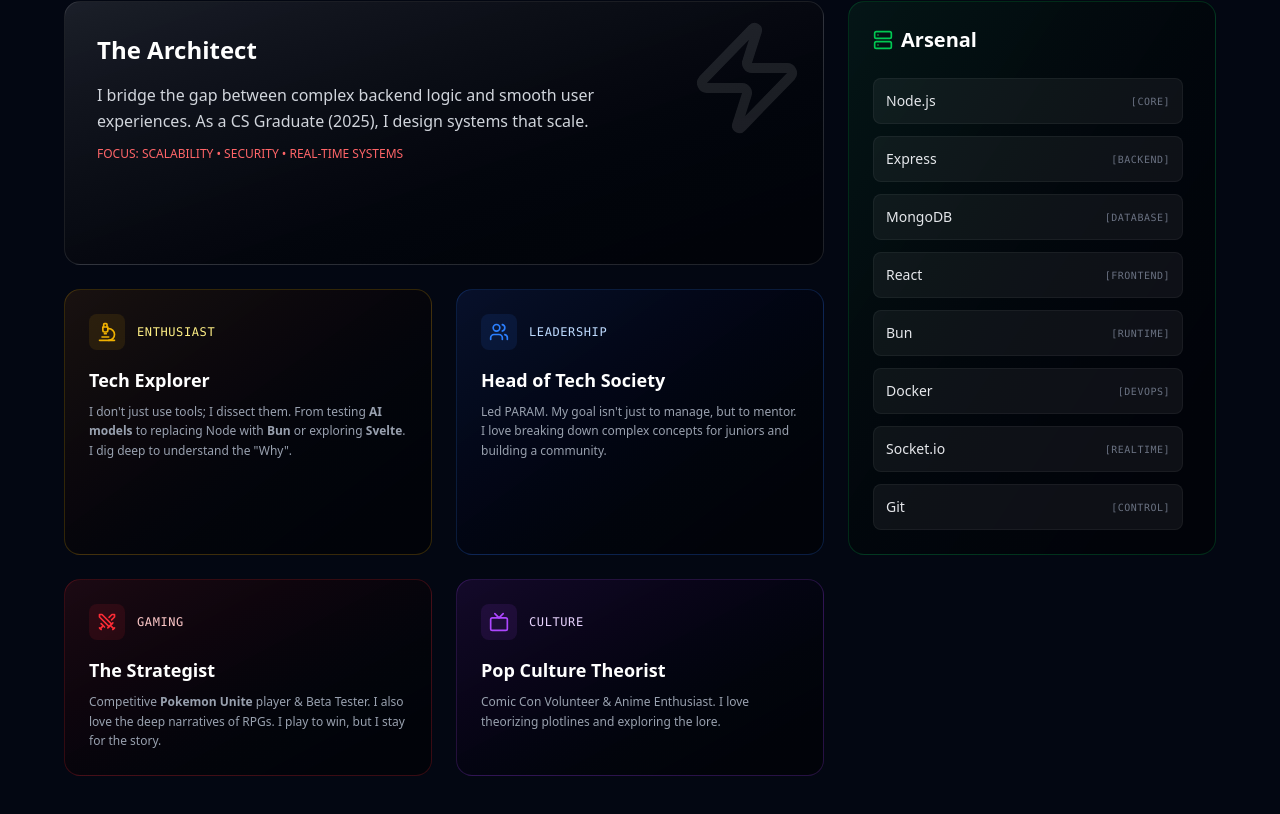
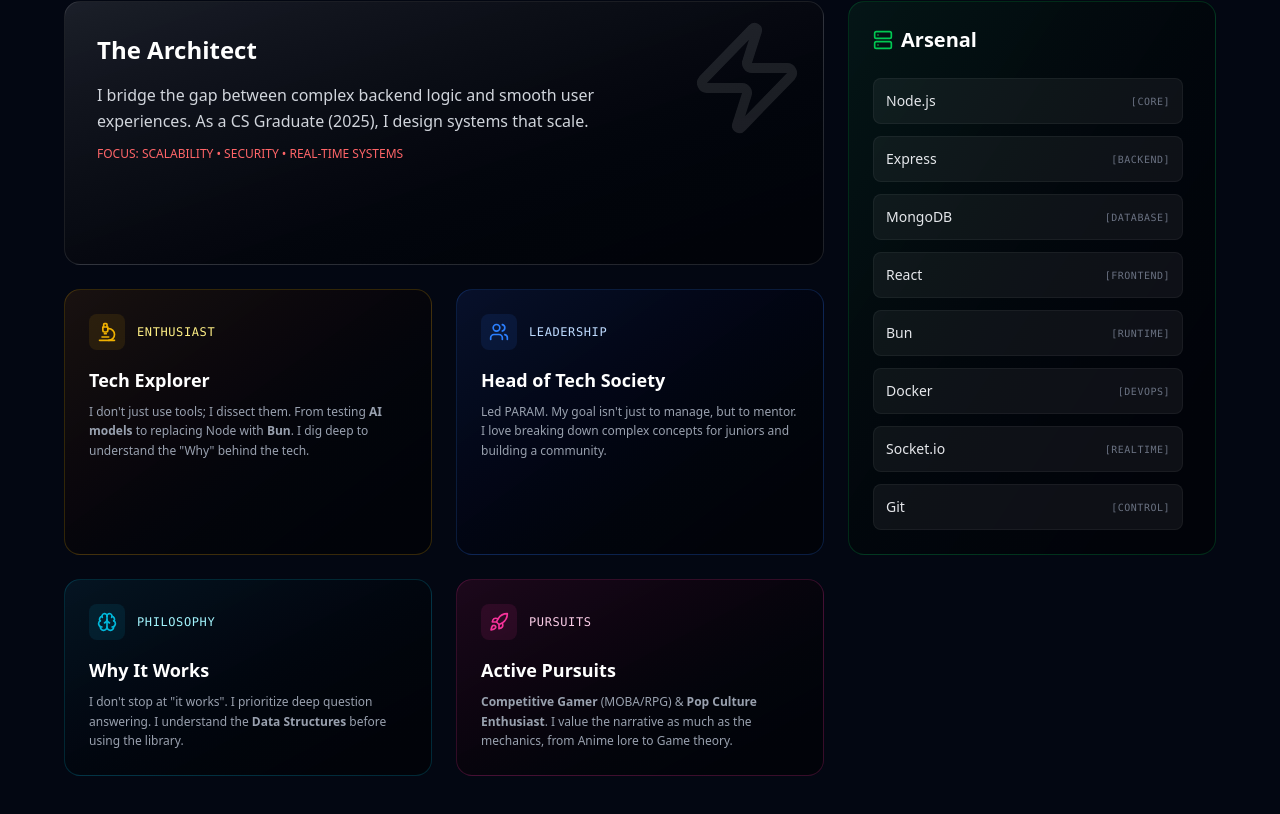
Before and after one commit to ImAryanPandey/Portfolio, a React app: page / in a window 1280 px wide. Shown: the part 964-1778 px from the top of the page. Built offline with nearby package versions, Linux system fonts and the light colour scheme; the HTML template or start-up script is replaced by a standard one.

Commit message:
Fixed Content Structuring!

```diff
--- a/src/components/Stats.jsx
+++ b/src/components/Stats.jsx
@@ -1,6 +1,6 @@
 import React from 'react';
 import { motion } from 'framer-motion';
-import { Server, Users, Zap, Swords, Brain, Microscope, Tv, Gamepad2 } from 'lucide-react';
+import { Server, Users, Zap, Microscope, Brain, Rocket } from 'lucide-react';
 
 const Stats = () => {
   return (
@@ -20,7 +20,6 @@ const Stats = () => {
         </motion.div>
 
         {/* THE 6-TILE BENTO GRID */}
-        {/* Layout: 3 Columns on Desktop. */}
         <div className="grid grid-cols-1 md:grid-cols-3 gap-6 auto-rows-[minmax(180px,auto)]">
 
             {/* TILE 1: THE ARCHITECT (Top Left - Spans 2 Cols) */}
@@ -28,7 +27,7 @@ const Stats = () => {
                 initial={{ opacity: 0, scale: 0.95 }}
                 whileInView={{ opacity: 1, scale: 1 }}
                 viewport={{ once: true }}
-                className="md:col-span-2 bg-linear-to-br from-white/10 to-black/50 border border-white/10 rounded-2xl p-8 relative overflow-hidden group"
+                className="md:col-span-2 bg-gradient-to-br from-white/10 to-black/50 border border-white/10 rounded-2xl p-8 relative overflow-hidden group"
             >
                 <div className="absolute top-0 right-0 p-4 opacity-10 group-hover:opacity-20 transition-opacity">
                     <Zap size={120} />
@@ -52,7 +51,7 @@ const Stats = () => {
                 whileInView={{ opacity: 1, scale: 1 }}
                 viewport={{ once: true }}
                 transition={{ delay: 0.1 }}
-                className="md:row-span-2 bg-linear-to-br from-green-900/20 to-black/50 border border-green-500/20 rounded-2xl p-6 flex flex-col h-full"
+                className="md:row-span-2 bg-gradient-to-br from-green-900/20 to-black/50 border border-green-500/20 rounded-2xl p-6 flex flex-col h-full"
             >
                 <h3 className="text-xl font-bold text-white mb-6 flex items-center gap-2">
                     <Server className="text-green-500" size={20}/> Arsenal
@@ -83,7 +82,7 @@ const Stats = () => {
                 whileInView={{ opacity: 1, scale: 1 }}
                 viewport={{ once: true }}
                 transition={{ delay: 0.2 }}
-                className="bg-linear-to-br from-yellow-900/20 to-black/50 border border-yellow-500/20 rounded-2xl p-6 hover:border-yellow-500/40 transition-colors"
+                className="bg-gradient-to-br from-yellow-900/20 to-black/50 border border-yellow-500/20 rounded-2xl p-6 hover:border-yellow-500/40 transition-colors"
             >
                 <div className="flex items-center gap-3 mb-4">
                     <div className="p-2 bg-yellow-500/10 rounded-lg">
@@ -93,7 +92,7 @@ const Stats = () => {
                 </div>
                 <div className="text-lg font-bold text-white mb-2">Tech Explorer</div>
                 <p className="text-xs text-gray-400 leading-relaxed">
-                    I don't just use tools; I dissect them. From testing <b>AI models</b> to replacing Node with <b>Bun</b> or exploring <b>Svelte</b>. I dig deep to understand the "Why".
+                    I don't just use tools; I dissect them. From testing <b>AI models</b> to replacing Node with <b>Bun</b>. I dig deep to understand the "Why" behind the tech.
                 </p>
             </motion.div>
 
@@ -103,7 +102,7 @@ const Stats = () => {
                 whileInView={{ opacity: 1, scale: 1 }}
                 viewport={{ once: true }}
                 transition={{ delay: 0.3 }}
-                className="bg-linear-to-br from-blue-900/20 to-black/50 border border-blue-500/20 rounded-2xl p-6 hover:border-blue-500/40 transition-colors"
+                className="bg-gradient-to-br from-blue-900/20 to-black/50 border border-blue-500/20 rounded-2xl p-6 hover:border-blue-500/40 transition-colors"
             >
                 <div className="flex items-center gap-3 mb-4">
                     <div className="p-2 bg-blue-500/10 rounded-lg">
@@ -117,43 +116,43 @@ const Stats = () => {
                 </p>
             </motion.div>
 
-            {/* TILE 5: THE STRATEGIST (Gaming) */}
+            {/* TILE 5: THE PHILOSOPHY (The Mindset) - RESTORED */}
             <motion.div
                 initial={{ opacity: 0, scale: 0.95 }}
                 whileInView={{ opacity: 1, scale: 1 }}
                 viewport={{ once: true }}
                 transition={{ delay: 0.4 }}
-                className="bg-linear-to-br from-red-900/20 to-black/50 border border-red-500/20 rounded-2xl p-6 hover:border-red-500/40 transition-colors group"
+                className="bg-gradient-to-br from-cyan-900/20 to-black/50 border border-cyan-500/20 rounded-2xl p-6 hover:border-cyan-500/40 transition-colors"
             >
                  <div className="flex items-center gap-3 mb-4">
-                    <div className="p-2 bg-red-500/10 rounded-lg">
-                        <Swords className="text-red-500" size={20} />
+                    <div className="p-2 bg-cyan-500/10 rounded-lg">
+                        <Brain className="text-cyan-500" size={20} />
                     </div>
-                    <span className="text-red-200 font-mono text-xs tracking-wider">GAMING</span>
+                    <span className="text-cyan-200 font-mono text-xs tracking-wider">PHILOSOPHY</span>
                 </div>
-                <div className="text-lg font-bold text-white mb-2">The Strategist</div>
+                <div className="text-lg font-bold text-white mb-2">Why It Works</div>
                 <p className="text-xs text-gray-400 leading-relaxed">
-                    Competitive <b>Pokemon Unite</b> player & Beta Tester. I also love the deep narratives of RPGs. I play to win, but I stay for the story.
+                    I don't stop at "it works". I prioritize deep question answering. I understand the <b>Data Structures</b> before using the library.
                 </p>
             </motion.div>
 
-            {/* TILE 6: THE THEORIST (Pop Culture) */}
+            {/* TILE 6: ACTIVE PURSUITS (Merged Interests) */}
             <motion.div
                 initial={{ opacity: 0, scale: 0.95 }}
                 whileInView={{ opacity: 1, scale: 1 }}
                 viewport={{ once: true }}
                 transition={{ delay: 0.5 }}
-                className="bg-linear-to-br from-purple-900/20 to-black/50 border border-purple-500/20 rounded-2xl p-6 hover:border-purple-500/40 transition-colors"
+                className="bg-gradient-to-br from-pink-900/20 to-black/50 border border-pink-500/20 rounded-2xl p-6 hover:border-pink-500/40 transition-colors"
             >
                 <div className="flex items-center gap-3 mb-4">
-                    <div className="p-2 bg-purple-500/10 rounded-lg">
-                        <Tv className="text-purple-500" size={20} />
+                    <div className="p-2 bg-pink-500/10 rounded-lg">
+                        <Rocket className="text-pink-500" size={20} />
                     </div>
-                    <span className="text-purple-200 font-mono text-xs tracking-wider">CULTURE</span>
+                    <span className="text-pink-200 font-mono text-xs tracking-wider">PURSUITS</span>
                 </div>
-                <div className="text-lg font-bold text-white mb-2">Pop Culture Theorist</div>
+                <div className="text-lg font-bold text-white mb-2">Active Pursuits</div>
                 <p className="text-xs text-gray-400 leading-relaxed">
-                    Comic Con Volunteer & Anime Enthusiast. I love theorizing plotlines and exploring the lore.
+                    <b>Competitive Gamer</b> (MOBA/RPG) & <b>Pop Culture Enthusiast</b>. I value the narrative as much as the mechanics, from Anime lore to Game theory.
                 </p>
             </motion.div>
 
```
